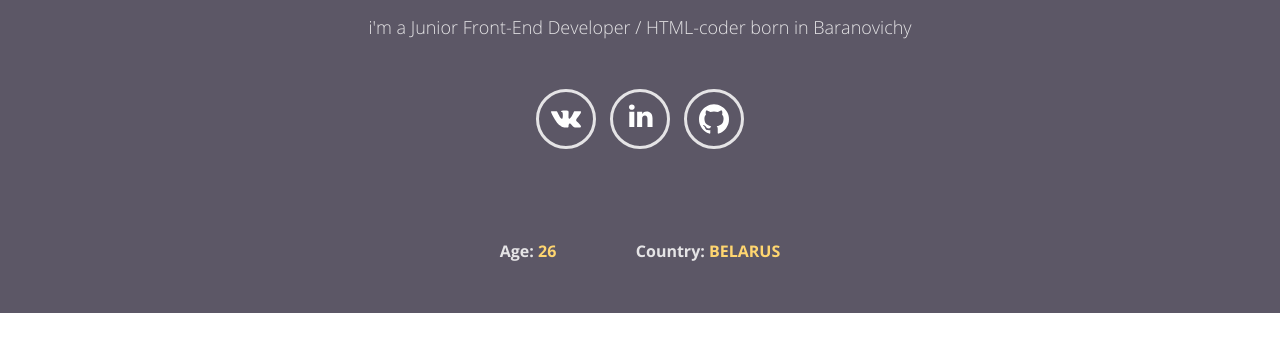
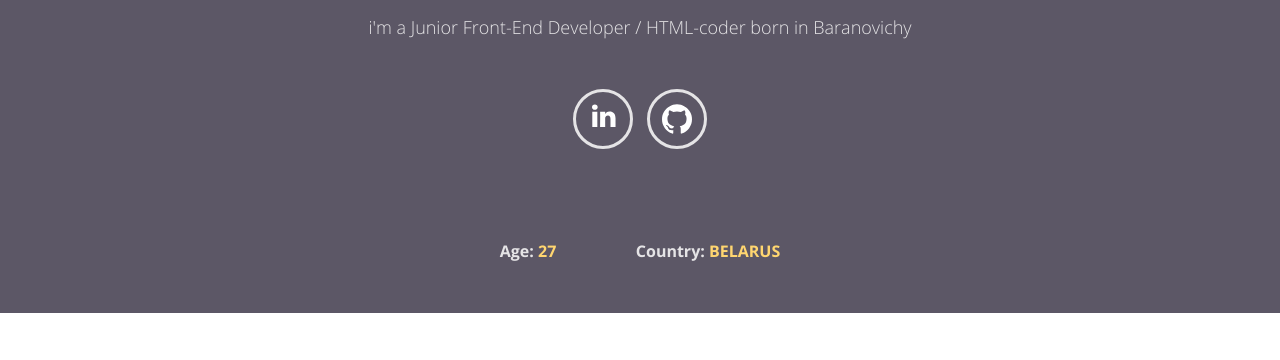
Before and after one commit to Zinzidane/zinzidane.github.io, a website: page index-eng.html in a window 1280 px wide. Shown: the part 390-750 px from the top of the page. Drawn offline with Linux system fonts and the light colour scheme; files whose address does not match are found by name.

Commit message:
update info

```diff
--- a/index-eng.html
+++ b/index-eng.html
@@ -62,13 +62,12 @@
         <section class="socials">
           <div class="socials__wrapper">
             <h2 class="socials__title">My social links</h2>
-            <a class="socials__link  socials__link--vk" href="https://vk.com/vaha_mixer">My profile in Vkontakte</a>
-            <a class="socials__link  socials__link--li" href="https://www.linkedin.com/in/%D0%B8%D0%B2%D0%B0%D0%BD-%D0%BC%D1%83%D0%BB%D1%8F%D1%80%D1%87%D0%B8%D0%BA-7b7286105/">My profile in Linkedin</a>
+            <a class="socials__link  socials__link--li" href="https://www.linkedin.com/in/%D0%B8%D0%B2%D0%B0%D0%BD-%D0%BC%D1%83%D0%BB%D1%8F%D1%80%D1%87%D0%B8%D0%BA-7b7286105/?locale=en_US">My profile in Linkedin</a>
             <a class="socials__link  socials__link--gh" href="https://github.com/Zinzidane">My profile in Github</a>
           </div>
         </section>
         <ul class="promo__list">
-          <li class="promo__item">Age:<span> 26</span></li>
+          <li class="promo__item">Age:<span> 27</span></li>
           <li class="promo__item">Country:<span> Belarus</span></li>
         </ul>
       </div>
```
Also changed, not shown: index.html (+1 -2 lines).
